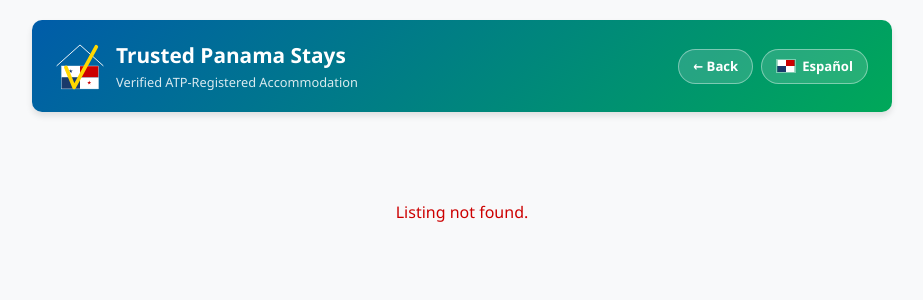
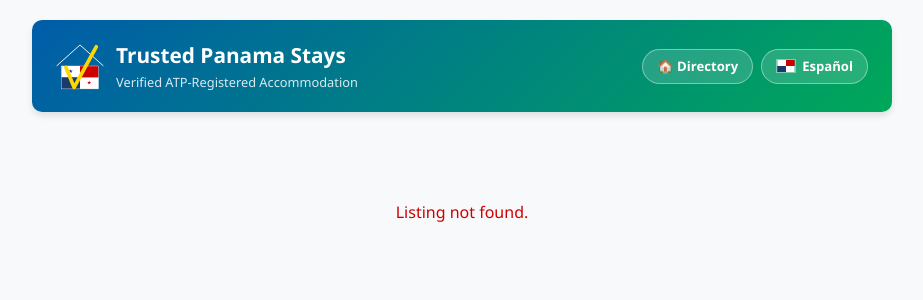
Before and after one commit to vpiasta/atp-rentals-app, a PHP site: page /listing.html in a window 1280 px wide. Shown: the top 300 px of the page, without its empty margins (178-1101 px from the left). Run offline with PHP 8.4, Linux system fonts and the light colour scheme; some libraries are stand-ins or nearby versions.

Commit message:
Listing pages: 'Directory' button and header title link to the homepage

```diff
--- a/public/listing.html
+++ b/public/listing.html
@@ -198,7 +198,7 @@
                 <path d="M54,138 L98,246 L218,26" fill="none" stroke="#FFD700" stroke-width="20" stroke-linecap="round" stroke-linejoin="round"/>
             </svg>
             <div>
-                <h1>Trusted Panama Stays</h1>
+                <h1><a href="index.php" onclick="this.href = isEs ? 'index.php?lang=es' : 'index.php';" style="color:inherit;text-decoration:none;">Trusted Panama Stays</a></h1>
                 <p id="header-subtitle">Verified ATP-Registered Accommodation</p>
             </div>
         </div>
@@ -284,7 +284,7 @@ let customLinks  = [];
 let hasUnsavedChanges = false;
 
 const T = {
-    back:          isEs ? '← Volver'                  : '← Back',
+    back:          isEs ? '🏠 Directorio'             : '🏠 Directory',
     subtitle:      isEs ? 'Alojamiento verificado ATP' : 'Verified ATP-Registered Accommodation',
     phone:         isEs ? 'Teléfono'    : 'Phone',
     email:         isEs ? 'Correo'      : 'Email',
@@ -344,7 +344,10 @@ const T = {
 };
 
 document.getElementById('back-link').textContent       = T.back;
-document.getElementById('back-link').href = document.referrer || (isEs ? 'index.php?lang=es' : 'index.php');
+// Always to the directory — a visitor may arrive from an owner's website
+// (verification badge), where "back" would leave TPS. The browser's own
+// Back button still covers returning to the previous page.
+document.getElementById('back-link').href = isEs ? 'index.php?lang=es' : 'index.php';
 document.getElementById('header-subtitle').textContent = T.subtitle;
 document.getElementById('footer-text').innerHTML       = T.footer;
 document.getElementById('modal-title').textContent     = T.modalTitle;
--- a/public/listing.php
+++ b/public/listing.php
@@ -302,11 +302,11 @@ $maps_url   = 'https://www.google.com/maps/search/?api=1&query=' . urlencode($na
 
 <header>
     <div>
-        <h1>Trusted Panama Stays</h1>
+        <h1><a href="<?= $lang === 'es' ? 'index.php?lang=es' : 'index.php' ?>" style="color:inherit;text-decoration:none;">Trusted Panama Stays</a></h1>
         <p style="font-size:0.8rem;opacity:0.85;"><?= $lang === 'es' ? 'Hospedajes verificados en Panamá' : 'Verified accommodations in Panama' ?></p>
     </div>
     <div style="display:flex;gap:8px;align-items:center;">
-        <a href="#" onclick="history.back(); return false;" class="back-link">← <?= $lang === 'es' ? 'Volver' : 'Back' ?></a>
+        <a href="<?= $lang === 'es' ? 'index.php?lang=es' : 'index.php' ?>" class="back-link">🏠 <?= $lang === 'es' ? 'Directorio' : 'Directory' ?></a>
         <?php
         $other_lang = $lang === 'es' ? 'en' : 'es';
         $lang_url   = $slug_val
```
